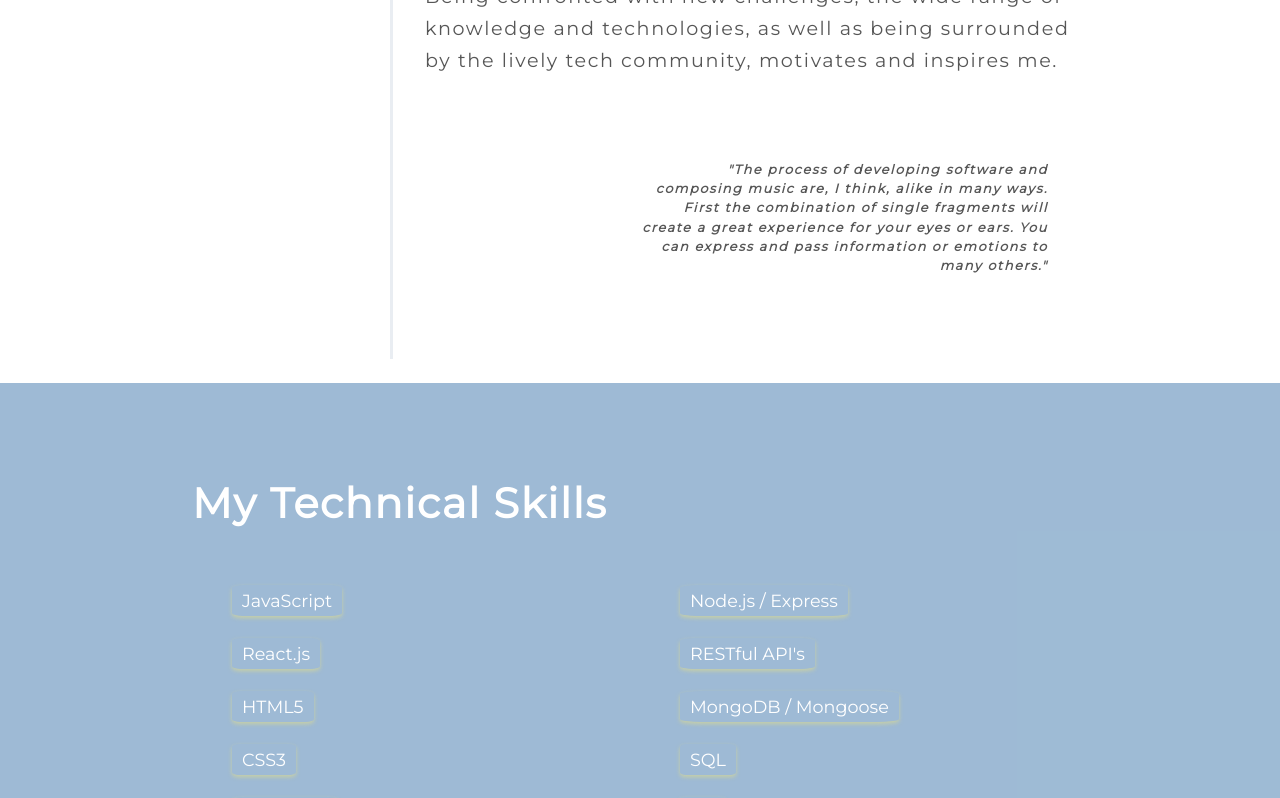
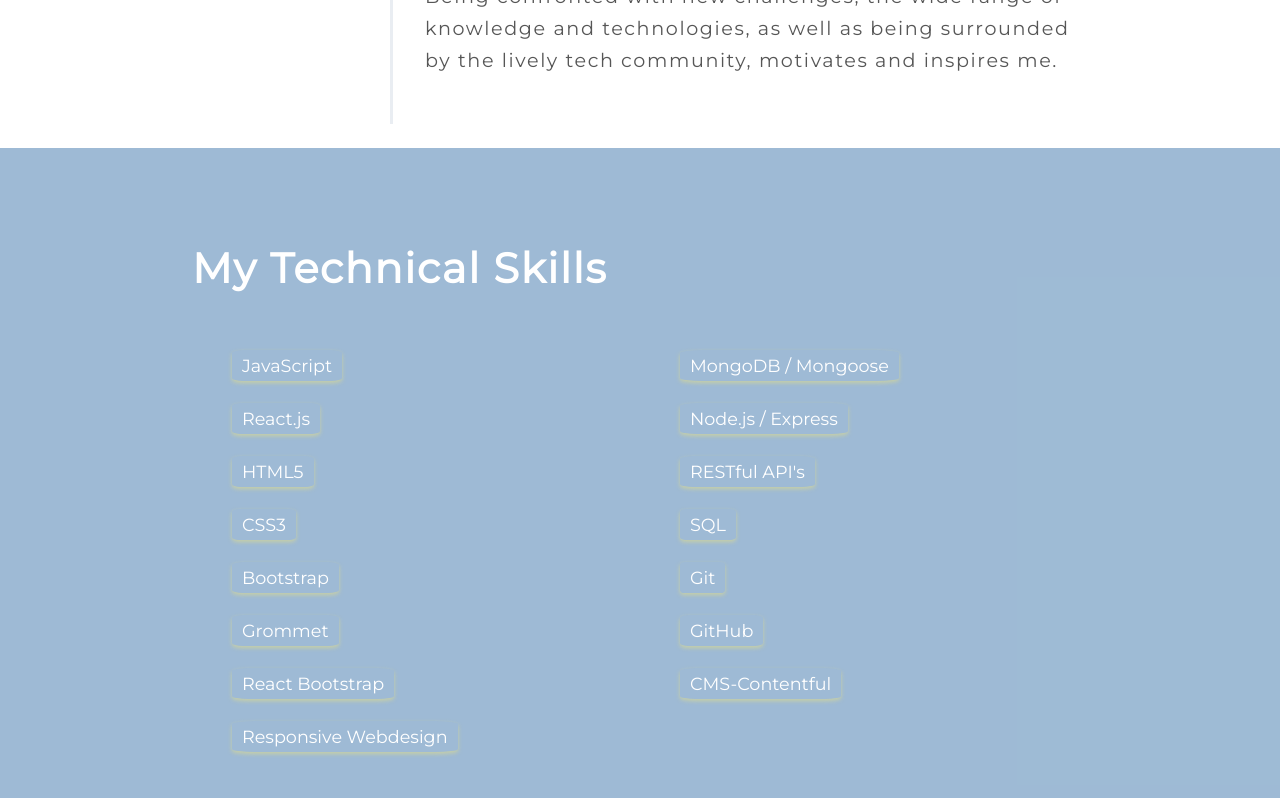
Before and after one commit to juliamj/portfolio_, a React (Create React App) app: page / in a window 1280 px wide. Shown: the part 740-1538 px from the top of the page. Built offline with nearby package versions, Linux system fonts and the light colour scheme.

Commit message:
remove quote, rearrange skills

```diff
--- a/src/components/About.js
+++ b/src/components/About.js
@@ -49,11 +49,11 @@
                             <span className="highlight-light"> user experience </span>
                             . Being confronted with new challenges, the wide range of knowledge and technologies, as well as being surrounded by the lively tech community, motivates and inspires me.
                         </p>
-                        <div className="quote-about pt-3 mb-5">
+                        {/* <div className="quote-about pt-3 mb-5">
                             <p>
                                 "The process of developing software and composing music are, I think, alike in many ways. First the combination of single fragments will create a great experience for your eyes or ears. You can express and pass information or emotions to many others."
                             </p>
-                        </div>
+                        </div> */}
                     </div>
                 </div>
             </div>
--- a/src/components/Skills.js
+++ b/src/components/Skills.js
@@ -18,8 +18,8 @@
                         <div>
                             <ul className="nobull">
                                 <li><span>Bootstrap</span></li>
+                                <li><span>Grommet</span></li>
                                 <li><span>React Bootstrap</span></li>
-                                <li><span>Grommet</span></li>
                                 <li><span>Responsive Webdesign</span></li>
                             </ul>
                         </div>
@@ -27,9 +27,9 @@
                     <div className="skills-flex">
                         <div>
                             <ul className="nobull">
+                                <li><span>MongoDB / Mongoose</span></li>
                                 <li><span>Node.js / Express</span></li>
                                 <li><span>RESTful API's</span></li>
-                                <li><span>MongoDB / Mongoose</span></li>
                                 <li><span>SQL</span></li>
                             </ul>
                         </div>
```
